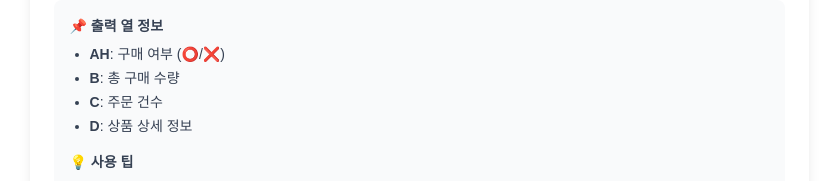
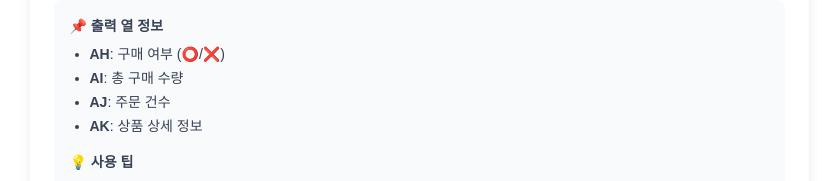
Before and after one commit to bkbros/taga-api-shop, a Next.js app: page /success in a window 1280 px wide. Shown: the part 2341-2522 px from the top of the page, without its empty margins (221-1059 px from the left). Built offline with nearby package versions, Linux system fonts and the light colour scheme.

Commit message:
refactor: 오류 수정

```diff
--- a/src/app/api/customer/check-products/route.ts
+++ b/src/app/api/customer/check-products/route.ts
@@ -252,10 +252,19 @@ export async function GET(req: Request) {
     const purchasedProducts: CustomerProductCheck["purchasedProducts"] = [];
     const orderIdSet = new Set<string>();
 
+    // 디버깅: 첫 번째 주문의 아이템 확인
+    if (allOrders.length > 0) {
+      const firstOrder = allOrders[0];
+      const itemProductNos = (firstOrder.items ?? []).map(it => it.product_no);
+      console.log(`[DEBUG] First order items product_nos: ${itemProductNos.join(", ")}`);
+      console.log(`[DEBUG] Looking for product_nos: ${Array.from(productSet).join(", ")}`);
+    }
+
     for (const order of allOrders) {
       const items = order.items ?? [];
       for (const item of items) {
         if (item.product_no && productSet.has(item.product_no)) {
+          console.log(`[MATCH] Found product ${item.product_no} in order ${order.order_id}`);
           purchasedProducts.push({
             productNo: item.product_no,
             productCode: item.product_code,
--- a/src/app/api/sheets/check-product-purchases/route.ts
+++ b/src/app/api/sheets/check-product-purchases/route.ts
@@ -53,6 +53,26 @@ const sleep = (ms: number) => new Promise<void>(r => setTimeout(r, ms));
 
 const isCheckProductsError = (v: unknown): v is CheckProductsError =>
   typeof v === "object" && v !== null && "error" in v;
+
+// 열 문자를 숫자로 변환 (A=1, B=2, ..., Z=26, AA=27, AB=28, ...)
+function columnLetterToNumber(col: string): number {
+  let num = 0;
+  for (let i = 0; i < col.length; i++) {
+    num = num * 26 + (col.charCodeAt(i) - 64);
+  }
+  return num;
+}
+
+// 숫자를 열 문자로 변환 (1=A, 2=B, ..., 26=Z, 27=AA, 28=AB, ...)
+function getColumnLetter(num: number): string {
+  let letter = "";
+  while (num > 0) {
+    const mod = (num - 1) % 26;
+    letter = String.fromCharCode(65 + mod) + letter;
+    num = Math.floor((num - 1) / 26);
+  }
+  return letter;
+}
 
 // 간단 동시성 풀
 async function runPool<T>(tasks: Array<() => Promise<T>>, concurrency: number): Promise<T[]> {
@@ -301,7 +321,8 @@ export async function POST(req: Request) {
 
     // 열 계산 (예: AH, AI, AJ, AK)
     const colStart = outputStartColumn.toUpperCase();
-    const writeRange = `${targetSheet}!${colStart}${startRow}:${String.fromCharCode(colStart.charCodeAt(0) + 3)}${lastRow}`;
+    const colEnd = getColumnLetter(columnLetterToNumber(colStart) + 3);
+    const writeRange = `${targetSheet}!${colStart}${startRow}:${colEnd}${lastRow}`;
 
     await sheets.spreadsheets.values.update({
       spreadsheetId,
--- a/src/components/ProductPurchaseCheck.tsx
+++ b/src/components/ProductPurchaseCheck.tsx
@@ -1,6 +1,26 @@
 "use client";
 
 import { useCallback, useMemo, useRef, useState, type ChangeEvent } from "react";
+
+// 열 문자를 숫자로 변환 (A=1, B=2, ..., Z=26, AA=27, AB=28, ...)
+function columnLetterToNumber(col: string): number {
+  let num = 0;
+  for (let i = 0; i < col.length; i++) {
+    num = num * 26 + (col.charCodeAt(i) - 64);
+  }
+  return num;
+}
+
+// 숫자를 열 문자로 변환 (1=A, 2=B, ..., 26=Z, 27=AA, 28=AB, ...)
+function getColumnLetter(num: number): string {
+  let letter = "";
+  while (num > 0) {
+    const mod = (num - 1) % 26;
+    letter = String.fromCharCode(65 + mod) + letter;
+    num = Math.floor((num - 1) / 26);
+  }
+  return letter;
+}
 
 type VerificationStats = {
   total: number;
@@ -185,10 +205,11 @@ export default function ProductPurchaseCheck() {
 
         addLog(batch.message);
         if (batch.used) addLog(`사용한 설정: limit=${batch.used.limit}, concurrency=${batch.used.concurrency}`);
-        if (batch.processedRange)
-          addLog(
-            `시트 반영 범위: ${outputStartColumn}${batch.processedRange.startRow}~${String.fromCharCode(outputStartColumn.charCodeAt(0) + 3)}${batch.processedRange.endRow}`,
-          );
+        if (batch.processedRange) {
+          const colStart = outputStartColumn.toUpperCase();
+          const colEnd = getColumnLetter(columnLetterToNumber(colStart) + 3);
+          addLog(`시트 반영 범위: ${colStart}${batch.processedRange.startRow}~${colEnd}${batch.processedRange.endRow}`);
+        }
 
         // 누적 통계 업데이트
         setAggStats(prev => ({
@@ -523,13 +544,13 @@ export default function ProductPurchaseCheck() {
             <b>{outputStartColumn}</b>: 구매 여부 (⭕/❌)
           </li>
           <li>
-            <b>{String.fromCharCode(outputStartColumn.charCodeAt(0) + 1)}</b>: 총 구매 수량
+            <b>{getColumnLetter(columnLetterToNumber(outputStartColumn) + 1)}</b>: 총 구매 수량
           </li>
           <li>
-            <b>{String.fromCharCode(outputStartColumn.charCodeAt(0) + 2)}</b>: 주문 건수
+            <b>{getColumnLetter(columnLetterToNumber(outputStartColumn) + 2)}</b>: 주문 건수
           </li>
           <li>
-            <b>{String.fromCharCode(outputStartColumn.charCodeAt(0) + 3)}</b>: 상품 상세 정보
+            <b>{getColumnLetter(columnLetterToNumber(outputStartColumn) + 3)}</b>: 상품 상세 정보
           </li>
         </ul>
         <h4 className="font-semibold mt-4 mb-2">💡 사용 팁</h4>
```
